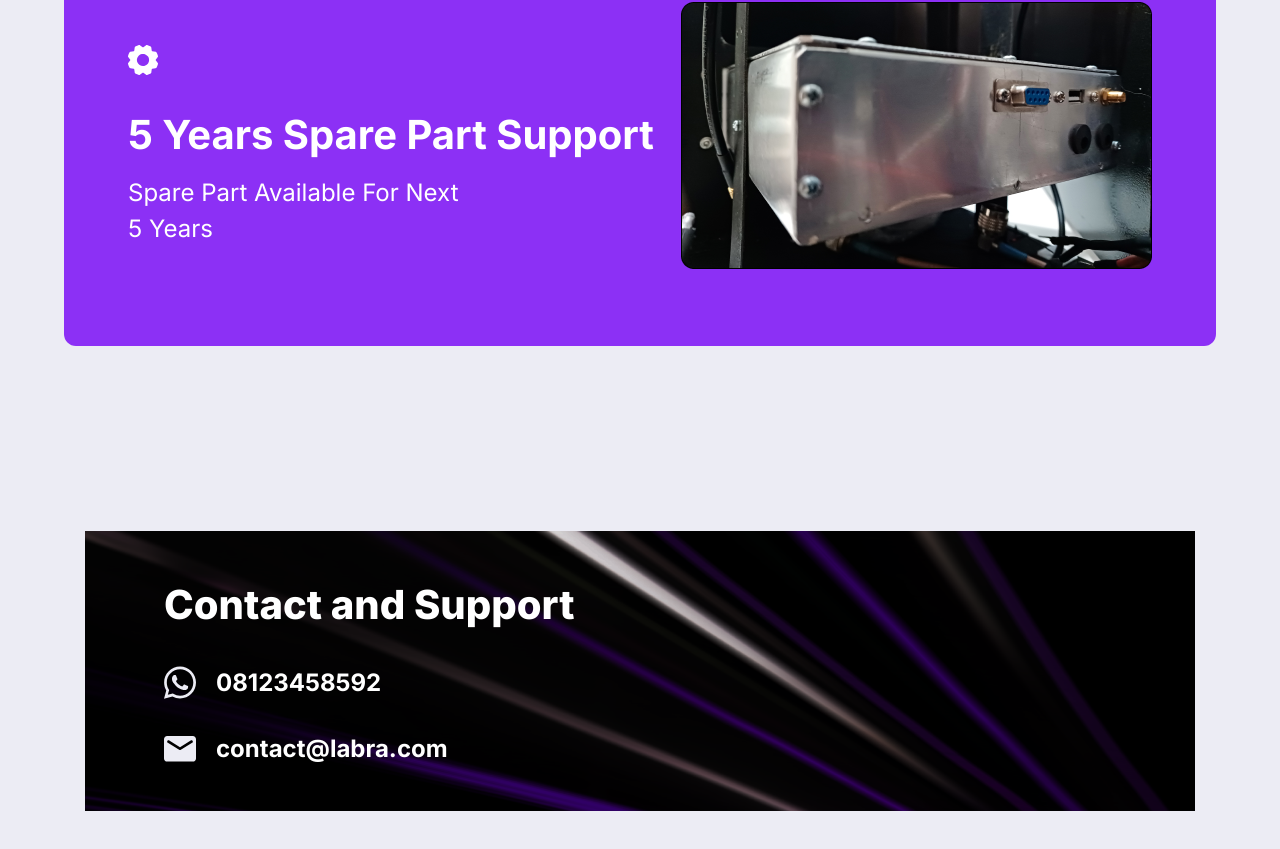
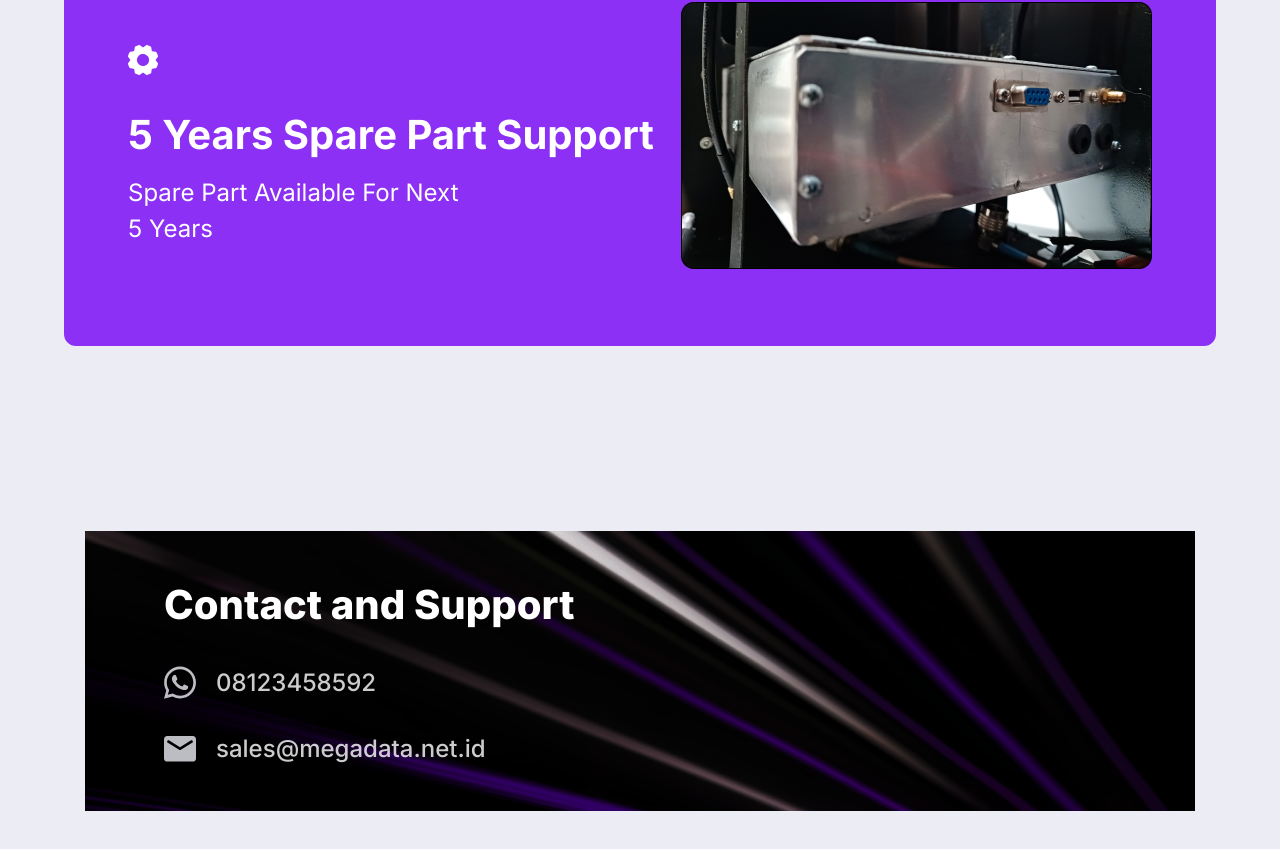
Before and after one commit to AlvaJufinto/LabraV.22, a Next.js app: page / in a window 1280 px wide. Shown: the part 4706-5555 px from the top of the page. Built offline with nearby package versions, Linux system fonts and the light colour scheme.

Commit message:
Change footer

```diff
--- a/src/components/organisms/Card.tsx
+++ b/src/components/organisms/Card.tsx
@@ -24,7 +24,7 @@ const Card = ({ cardType, title, subTitle, image, imageSecond}: Props) => {
     switch(cardType) {
         case CardType.Spesification:
             return (
-                <div className="w-[350px] min-h-[200px] sm:min-h-[180px] bg-white rounded-[8px] flex px-[32px] py-[40px] items-center sm:w-[100%]">
+                <div className="hover:-translate-y-[10px] transition-all w-[350px] min-h-[200px] sm:min-h-[180px] bg-white rounded-[8px] flex px-[32px] py-[40px] items-center sm:w-[100%]">
                     <div className="flex flex-col h-[100%] justify-between">
                         <Image
                             src={image}
@@ -36,7 +36,7 @@ const Card = ({ cardType, title, subTitle, image, imageSecond}: Props) => {
             )
         case CardType.Feature:
             return (
-                <div className="w-[250px] min-h-[200px] sm:min-h-[150px] bg-white rounded-[8px] p-[24px] sm:w-[100%]">
+                <div className="hover:-translate-y-[10px] transition-all w-[250px] min-h-[200px] sm:min-h-[150px] bg-white rounded-[8px] p-[24px] sm:w-[100%]">
                     <div className="flex flex-col h-[100%] justify-between">
                         <Text textType={TextType.Regular} addClassName="font-semibold text-left">{title}</Text>
                         <Image
--- a/src/components/organisms/Footer.tsx
+++ b/src/components/organisms/Footer.tsx
@@ -19,13 +19,13 @@ const Footer = () => {
                     }}>
                         <div>
                             <Text addClassName="text-white font-extrabold mb-[30px]" textType={TextType.SubTitle}>Contact and Support</Text>
-                            <div className="flex gap-[20px] mb-[30px]">
+                            <div className="flex gap-[20px] mb-[30px] opacity-80 hover:opacity-100 hover:translate-x-[5px] transition-all">
                                 <Image src={WhatsappIcon} alt="ContactIcon" />
-                                <Text textType={TextType.Regular} addClassName="text-white font-bold">08123458592</Text>
+                                <Text textType={TextType.Regular} addClassName="text-white font-medium">08123458592</Text>
                             </div>
-                            <div className="flex gap-[20px]">
+                            <div className="flex gap-[20px] opacity-80 hover:opacity-100 hover:translate-x-[5px] transition-all">
                                 <Image src={EmailIcon} alt="ContactIcon" />
-                                <Text textType={TextType.Regular} addClassName="text-white font-bold">contact@labra.com</Text>
+                                <Text textType={TextType.Regular} addClassName="text-white font-medium ">sales@megadata.net.id</Text>
                             </div>
                         </div>
                 </div>
```
